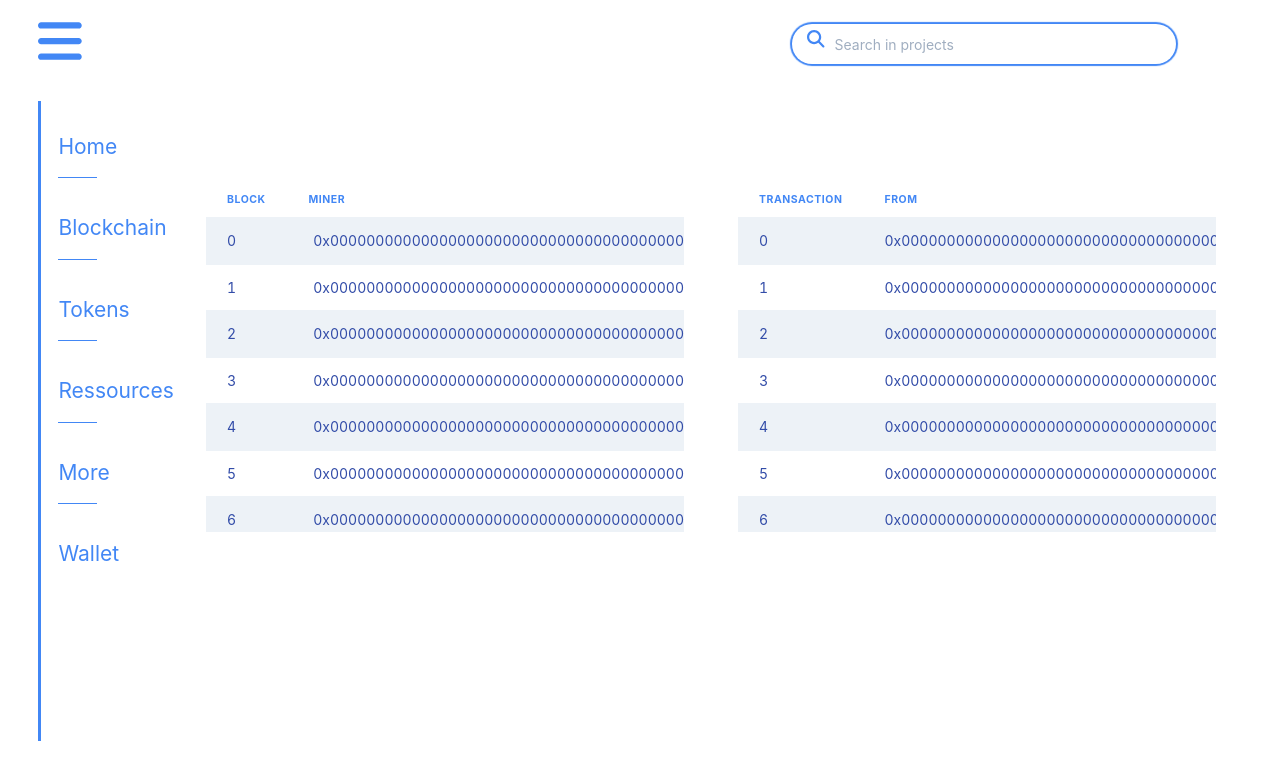
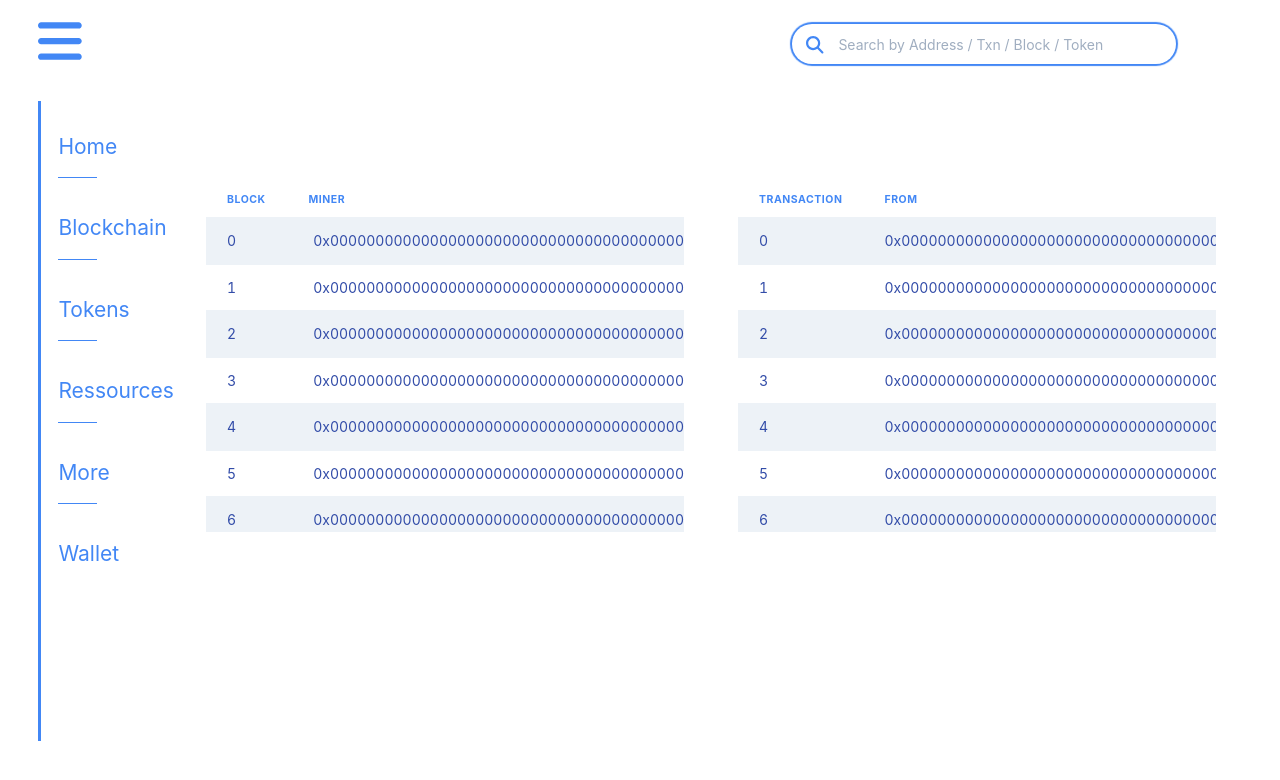
Before and after one commit to gharbiamine/Montelo-OffChain, a React (Create React App) app: page / in a window 1280 px wide. Shown: the top 780 px of the page. Built offline with nearby package versions, Linux system fonts and the light colour scheme.

Commit message:
searchbar tweaks

```diff
--- a/src/components/searchbar/Searchbar.js
+++ b/src/components/searchbar/Searchbar.js
@@ -12,7 +12,7 @@ function Searchbar() {
         <input
           className={styles.input}
           type="text"
-          placeholder="Search in projects"
+          placeholder="Search by Address / Txn / Block / Token"
         />
       </div>
     </>
--- a/src/components/searchbar/searchbar.module.css
+++ b/src/components/searchbar/searchbar.module.css
@@ -7,18 +7,14 @@
   border-radius: 25px;
   box-shadow: 0px 0px 1px 2px rgb(66, 135, 245);
   display: flex;
-  flex-direction: row;
-  overflow: hidden;
-  justify-content: flex-start;
-  align-content: space-between;
+  align-items: center;
+  justify-content: space-between;
 }
 
 .icon {
   position: relative;
   color: rgb(66, 135, 245);
-  text-align: center;
-  bottom: -10%;
-  margin: 0 0 10px 15px;
+  margin: 0 .5rem 0 1rem;
   padding-right: 10px;
 }
 
@@ -27,6 +23,7 @@
   border: none;
   -webkit-appearance: none;
   color: lightgray;
+  width: 100%;
 }
 
 input {
--- a/src/components/sidebar/Sidebar.js
+++ b/src/components/sidebar/Sidebar.js
@@ -2,7 +2,7 @@ import { FontAwesomeIcon } from "@fortawesome/react-fontawesome";
 import { faBars } from "@fortawesome/free-solid-svg-icons";
 import React, { useState } from "react";
 import styles from "./sidebar.module.css";
-import { SIDEBAR_DATA } from "./Data";
+//import { SIDEBAR_DATA } from "./Data";
 
 const Sidebar = () => {
   const [reveal, setReveal] = useState(true);
```
